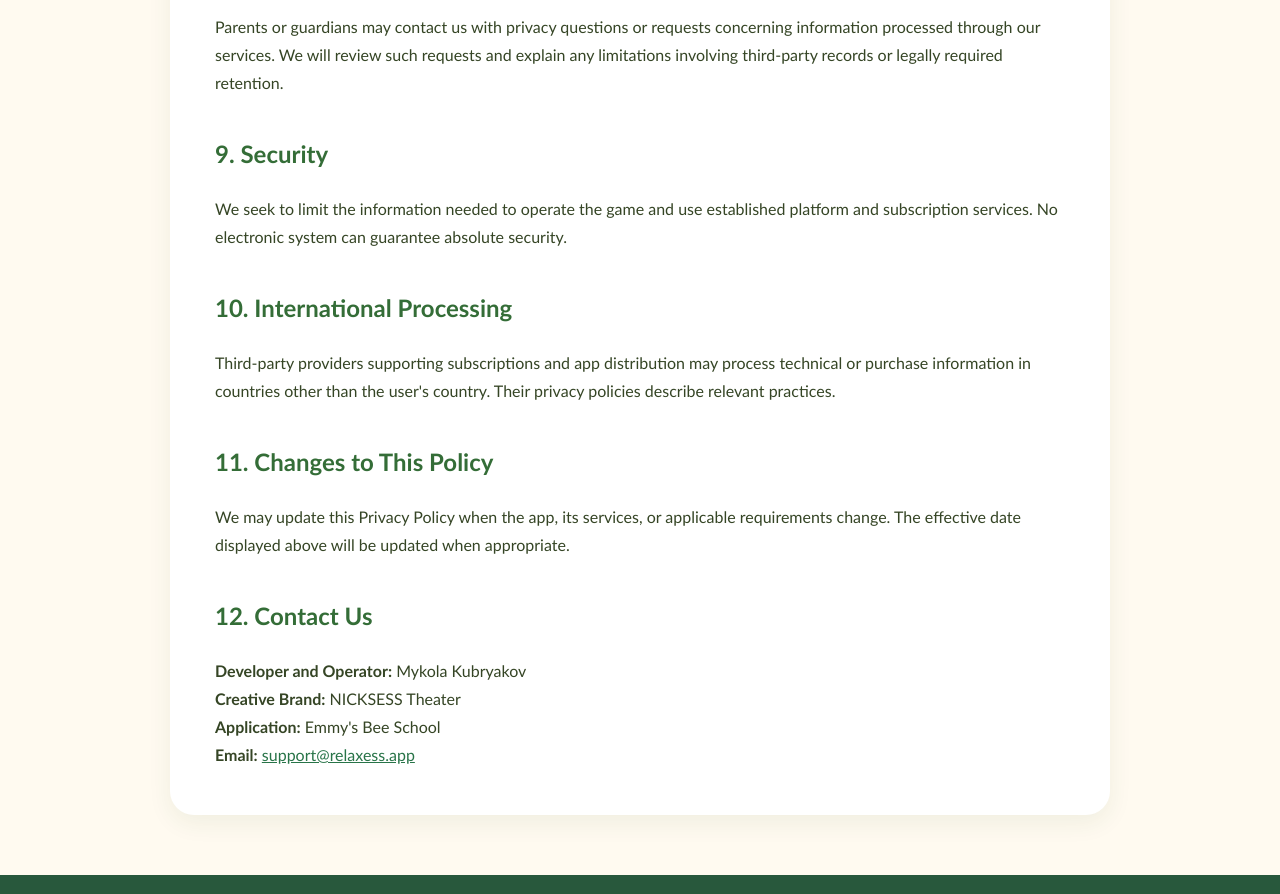
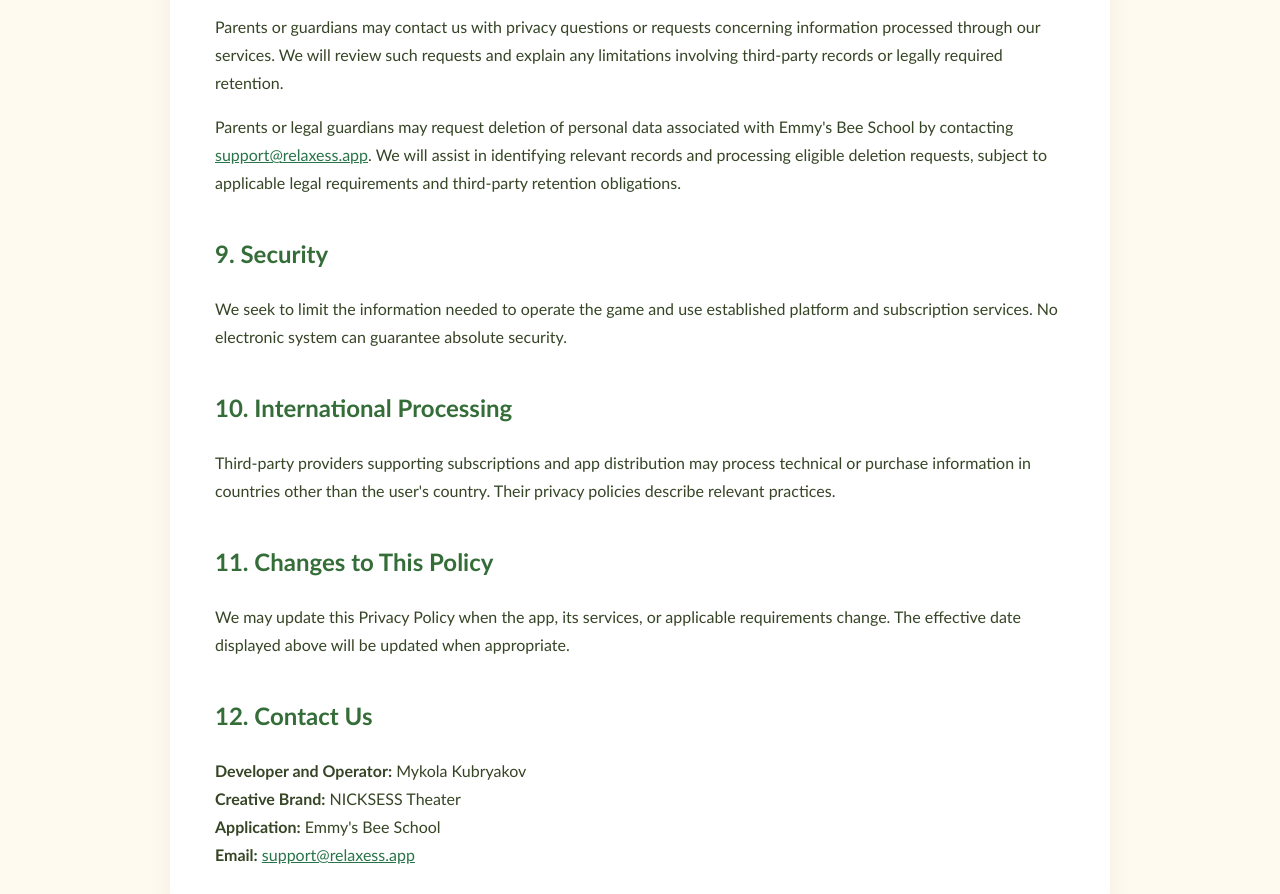
Before and after one commit to EmmyBeeSchool/emmybeeschool.github.io, a plain HTML site: page privacy/index.html in a window 1280 px wide. Shown: the part 2543-3437 px from the top of the page. Drawn offline with Linux system fonts and the light colour scheme.

Commit message:
Add parental data deletion request information to Privacy Policy

```diff
--- a/privacy/index.html
+++ b/privacy/index.html
@@ -215,6 +215,7 @@
       and explain any limitations involving third-party
       records or legally required retention.
     </p>
+<p>Parents or legal guardians may request deletion of personal data associated with Emmy&#39;s Bee School by contacting <a href="mailto:support@relaxess.app">support@relaxess.app</a>. We will assist in identifying relevant records and processing eligible deletion requests, subject to applicable legal requirements and third-party retention obligations.</p>
 <h2>9. Security</h2>
 <p>
       We seek to limit the information needed to operate
```
